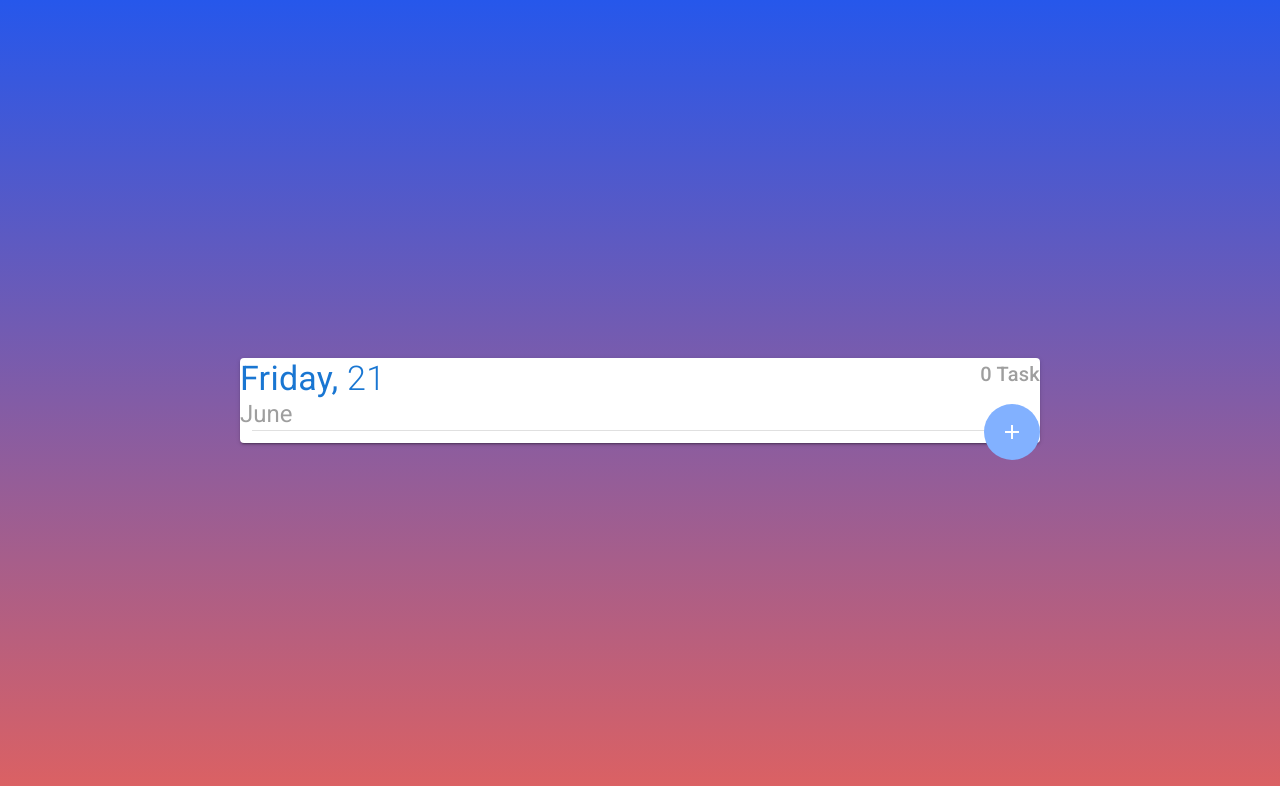
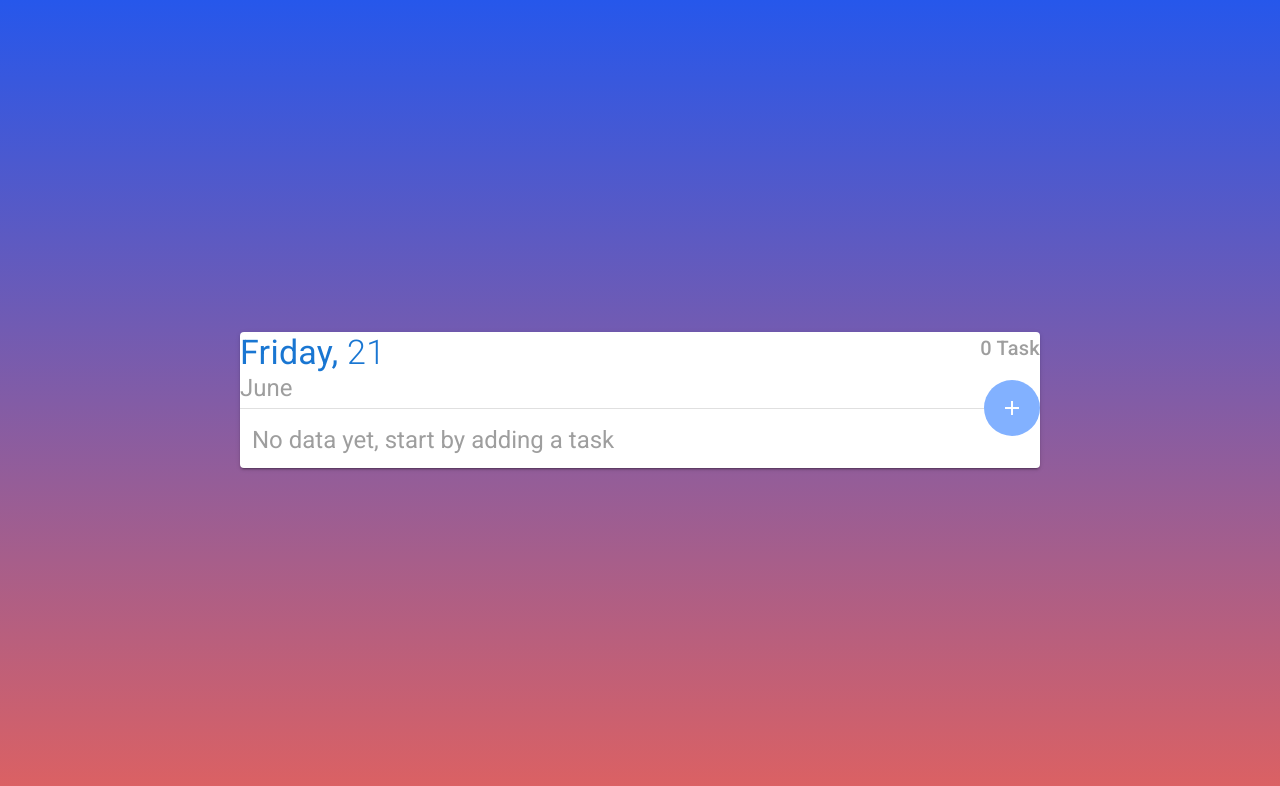
Before and after one commit to johanelbg/nuxt-todolist, a Nuxt app: page / in a window 1280 px wide. Shown: the top 786 px of the page. Built offline with nearby package versions, Linux system fonts and the light colour scheme.

Commit message:
create todoitem component

```diff
--- /dev/null
+++ b/components/TodoItem.vue
@@ -0,0 +1,23 @@
+<template>
+  <div class="item-box">
+    <v-layout row wrap fill-height align-center justify-space-between>
+      <div class="text-truncate">
+        <h6 class="title grey--text font-weight-light">{{todoItem.text}}</h6>
+      </div>
+    </v-layout>
+  </div>
+</template>
+
+<script>
+export default {
+  props: {
+    todoItem: { type: Object, required: true }
+  }
+}
+</script>
+
+<style scoped>
+.item-box {
+  height: 40px;
+}
+</style>
--- a/pages/index.vue
+++ b/pages/index.vue
@@ -5,10 +5,20 @@
         <UpperCard/>
       </v-layout>
       <div>
-        <v-divider class="mt-3"/>
-        <v-btn @click="openDialog" class="add-button" color="accent" depressed fab>
-          <v-icon>add</v-icon>
-        </v-btn>
+        <v-layout row wrap align-center>
+          <v-divider class="my-3"/>
+          <v-btn @click="openDialog" color="accent" depressed fab>
+            <v-icon>add</v-icon>
+          </v-btn>
+        </v-layout>
+      </div>
+      <div v-if="!todosLength">
+        <h5 class="headline grey--text">No data yet, start by adding a task</h5>
+      </div>
+      <div v-else>
+        <v-layout column>
+          <TodoItem v-for="todo in todos" :key="todo.id" :todoItem="todo"/>
+        </v-layout>
       </div>
     </v-card>
     <TodoDialog :dialogProps.sync="todoDialog" :todoProps.sync="todo" @save="handleSave"/>
@@ -16,7 +26,7 @@
 </template>
 
 <script>
-import { mapActions } from 'vuex'
+import { mapState, mapGetters, mapActions } from 'vuex'
 
 const initialState = () => ({
   text: '',
@@ -26,13 +36,19 @@ const initialState = () => ({
 export default {
   components: {
     UpperCard: () => import('@/components/UpperCard'),
-    TodoDialog: () => import('@/components/TodoDialog')
+    TodoDialog: () => import('@/components/TodoDialog'),
+    TodoItem: () => import('@/components/TodoItem')
   },
 
   data: () => ({
     todoDialog: false,
     todo: initialState()
   }),
+
+  computed: {
+    ...mapState('todos', ['todos']),
+    ...mapGetters('todos', ['todosLength'])
+  },
 
   methods: {
     ...mapActions('todos', ['postTodo']),
@@ -51,10 +67,4 @@ export default {
   width: 100%;
   max-width: 800px;
 }
-
-.add-button {
-  position: absolute;
-  right: 0;
-  bottom: -17px;
-}
 </style>
```
